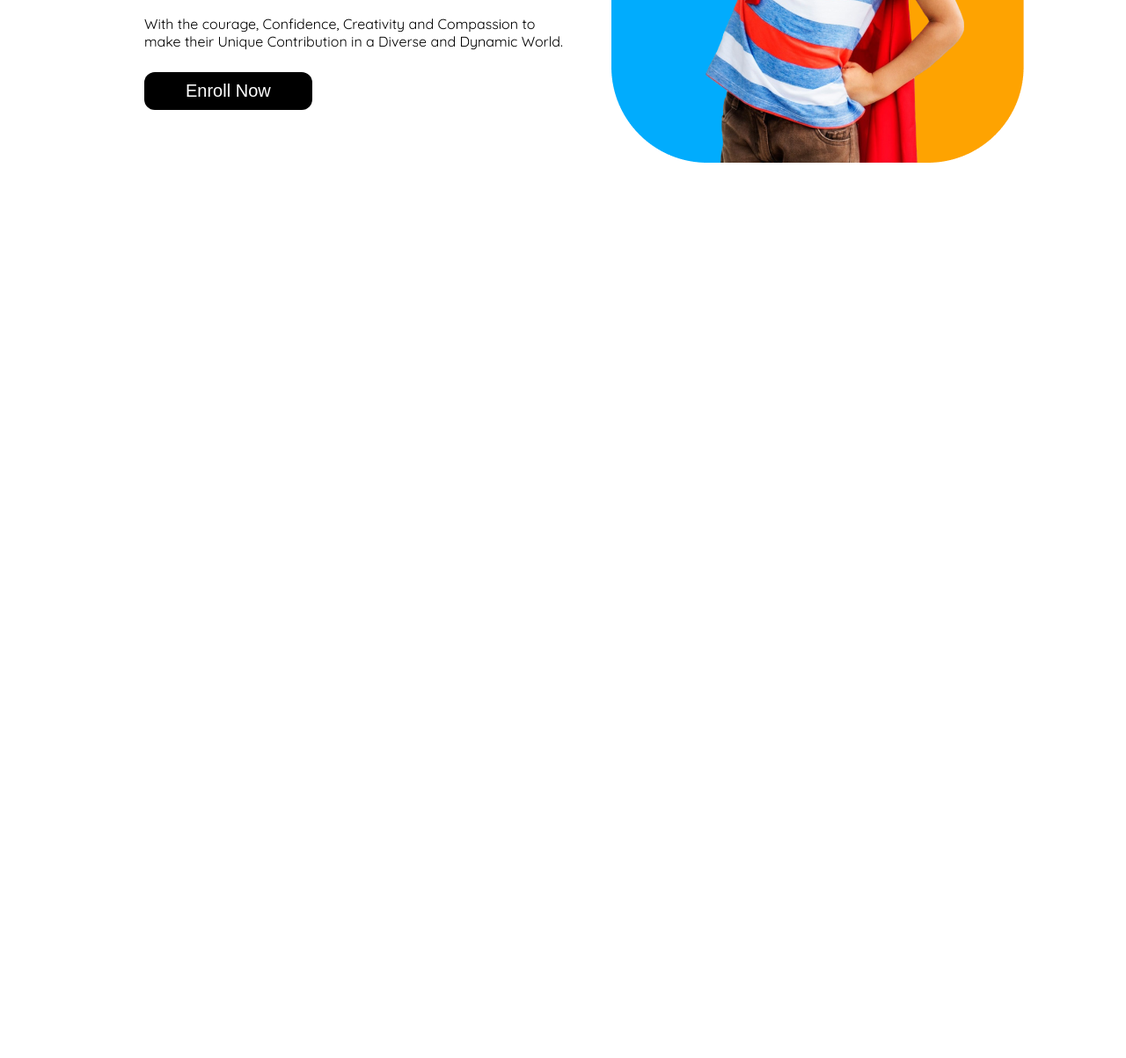
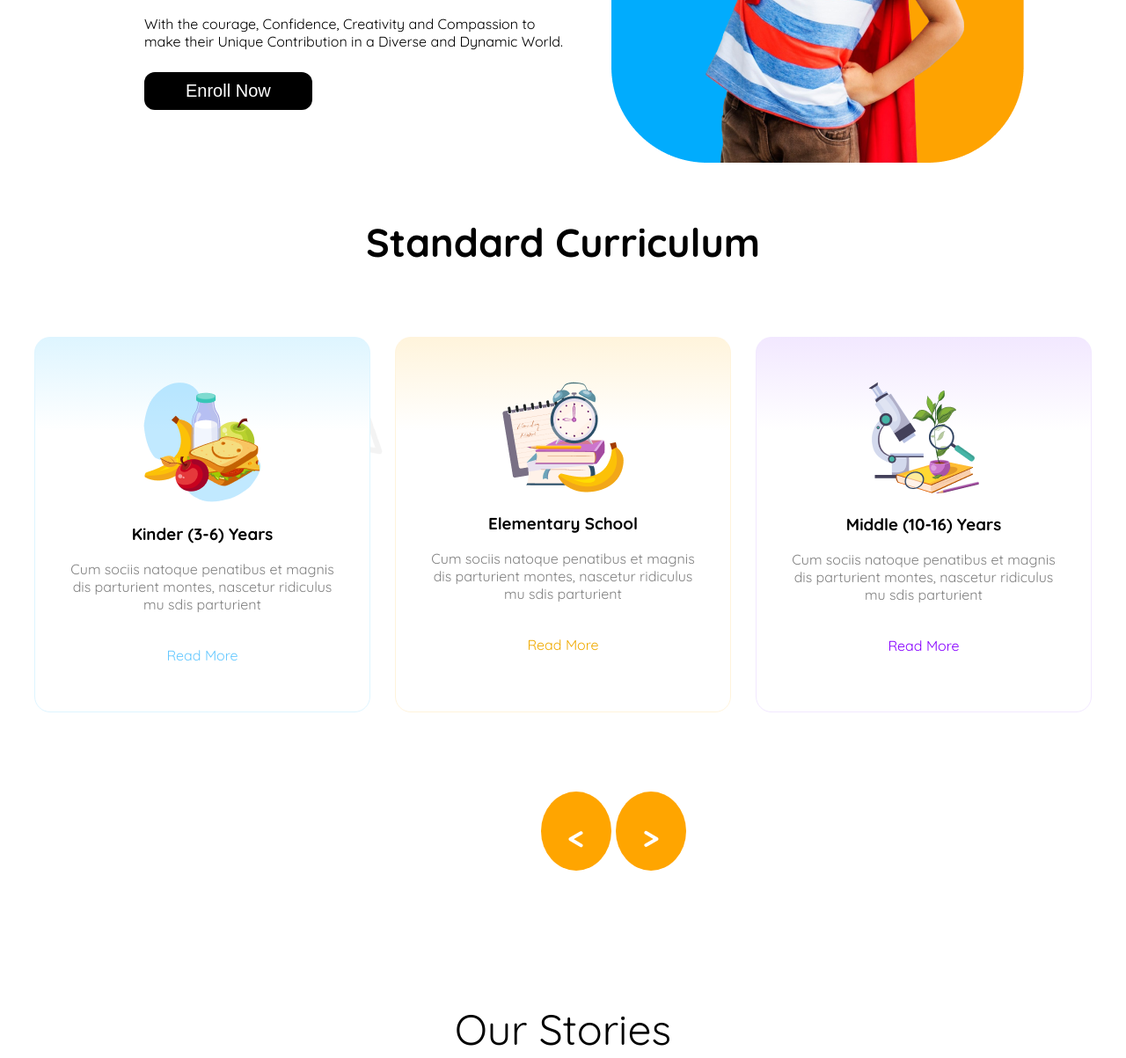
Before and after one commit to mdsihaburrahman/Assignment-2, a plain HTML site: page index.html in a window 1280 px wide. Shown: the part 500-1703 px from the top of the page at 88% size. Before the commit the page ends 800 px from the top, so only its background shows below. Drawn offline with Linux system fonts and the light colour scheme.

Commit message:
added a some story part

```diff
--- a/index.html
+++ b/index.html
@@ -34,16 +34,101 @@
         <div class="banner">
             <div class="banner-content">
                 <h1 class="banner-title"><span class="text-color-1 font-width">Empowering</span> <br>
-                    <span class="text-black font-width">students from small age</span>  <span class="text-color-2 font-width">towards vision</span></h1>
-                <p class="banner-description text-black">With the courage, Confidence, Creativity and Compassion to make their
+                    <span class="text-black font-width">students from small age</span> <span
+                        class="text-color-2 font-width">towards vision</span>
+                </h1>
+                <p class="banner-description text-black">With the courage, Confidence, Creativity and Compassion to make
+                    their
                     Unique Contribution in a
                     Diverse and Dynamic World.</p>
-                    <button class="btn-primary">Enroll Now</button>
+                <button class="btn-primary">Enroll Now</button>
 
             </div>
             <div class="hero-img"><img src="assets/hero-kids.png" alt=""></div>
         </div>
     </header>
+    <main>
+        <h1 class="standard-curriculum">Standard Curriculum</h1>
+        <section class="container">
+
+            <div class="box-1">
+                <img src="assets/kinder.png" alt="">
+                <h3>Kinder (3-6) Years</h3>
+                <p style="color: #808080; width: 400; font-size: 1rem;">Cum sociis natoque penatibus et magnis
+                    dis parturient montes, nascetur ridiculus
+                    mu sdis parturient</p>
+                <p class="read-1" style="margin-top: 38px;">Read More</p>
+            </div>
+
+            <div class="box-2">
+                <img src="assets/elementary.png" alt="">
+                <h3>Elementary School</h3>
+                <p style="color: #808080; width: 400; font-size: 1rem;">Cum sociis natoque penatibus et magnis
+                    dis parturient montes, nascetur ridiculus
+                    mu sdis parturient</p>
+                <p class="read-2" style="margin-top: 38px;">Read More</p>
+            </div>
+
+
+
+            <div class="box-3">
+                <img src="assets/middle.png" alt="">
+                <h3>Middle (10-16) Years</h3>
+                <p style="color: #808080; width: 400; font-size: 1rem;">Cum sociis natoque penatibus et magnis
+                    dis parturient montes, nascetur ridiculus
+                    mu sdis parturient</p>
+                <p class="read-3" style="margin-top: 38px;">Read More</p>
+            </div>
+
+        </section>
+        <div class="mathematics-sign">
+            <div class="greater-than">
+                <h2>&lt;</h2>
+            </div>
+            <div class="less-than">
+                <h2>&gt;</h2>
+            </div>
+
+        </div>
+
+
+        <section>
+            <div class="stories">
+                <div class="head">Our Stories</div>
+            </div>
+            <div class="div-1">
+                <img src="assets/story-1.png" alt="">
+                <h3>A fun toddler coloring training on
+                    classroom</h3>
+                <p>Beautiful branding for changes by Never Now in Australia.
+                    changes is a platform for open discussion in an inclusive and
+                    collaborative environment, providing the...</p>
+
+            </div>
+            <div class="div-2">
+                <div class="story-1">
+                    <img src="assets/story-2.png" alt="">
+                    <p>Find out if a school fits the
+                        family’s needs</p>
+                </div>
+                <div class="story-2">
+                    <img src="assets/story-3.png" alt="">
+                    <p>Summer math & literacy
+                        centres for kids</p>
+                </div>
+                <div class="story-3">
+                    <img src="assets/story-4.png" alt="">
+                    <p>Classroom management
+                        techniques for new tutors</p>
+                </div>
+                <div class="story-5">
+                    <img src="assets/story-5.png" alt="">
+                    <p>Conversation rhymes
+                        improve kids listening</p>
+                </div>
+            </div>
+        </section>
+    </main>
 </body>
 
 </html>
--- a/styles/style.css
+++ b/styles/style.css
@@ -152,3 +152,134 @@ main > section{
 
 
 }
+
+
+
+.standard-curriculum{
+  justify-content: center;
+  text-align: center;
+  color: #000000;
+  font-size: 2.8rem;
+  font-weight: 700px;
+  margin-top: 60px;
+  margin-bottom: 80px;
+}
+
+.container{
+  display: grid;
+  grid-template-columns: repeat(3, 3fr);
+  gap: 28px;
+  justify-content: center;
+  /* align-items: center; */
+  text-align: center;
+  background-image: url('../assets/bg.png');
+
+
+}
+
+.read-1{
+  color: #64C8FF;
+}
+.read-2{
+  color: #F0AA00;
+}
+.read-3{
+  color: #8700FF;
+}
+
+.box-1{
+  width: 300px;
+  height: 350px;
+  border: 1px solid #DEF5FF;
+  border-radius: 18px;
+  justify-content: center;
+  align-items: center;
+  padding: 50px 40px 25px 40px;
+  background-image: linear-gradient(to bottom, #DEF5FF, #FFFFFF, #FFFFFF, #FFFFFF, #FFFFFF);
+
+
+}
+
+.box-2{
+  width: 300px;
+  height: 350px;
+  border: 1px solid #FFF4DC;
+  border-radius: 18px;
+  justify-content: center;
+  align-items: center;
+  padding: 50px 40px 25px 40px;
+  background-image: linear-gradient(to bottom, #FFF4DC, #FFFFFF, #FFFFFF, #FFFFFF, #FFFFFF);
+}
+
+.box-3{
+  width: 300px;
+  height: 350px;
+  border: 1px solid #F2E8FF;
+  border-radius: 18px;
+  justify-content: center;
+  align-items: center;
+  padding: 50px 40px 25px 40px;
+  background-image: linear-gradient(to bottom, #F2E8FF, #FFFFFF, #FFFFFF, #FFFFFF, #FFFFFF);
+}
+
+
+.mathematics-sign{
+  display: flex;
+  margin-top: 80px;
+  margin-left: 550px;
+
+}
+.greater-than{
+  background-color: orange;
+  width: 80px;
+  height: 80px;
+  border-radius: 50%;
+  /* padding: 5px 10px 5px 10px; */
+  color: #FFFFFF;
+  font-size: 1.5rem;
+  text-align: center;
+  margin-left: 5px;
+  padding-bottom: 10px;
+  margin-top: 10px;
+  justify-content: center;
+}
+
+.less-than{
+  background-color: orange;
+  width: 80px;
+  height: 80px;
+  border-radius: 50%;
+  /* padding: 5px 10px 5px 10px; */
+  color: #FFFFFF;
+  font-size: 1.5rem;
+  text-align: center;
+  margin-left: 5px;
+  padding-bottom: 10px;
+  margin-top: 10px;
+  justify-content: center;
+
+}
+
+
+
+
+
+
+/* story section */
+
+.stories{
+  margin-top: 150px;
+}
+
+
+.head{
+  /* justify-content: center; */
+  text-align: center;
+  font-size: 3rem;
+  font-weight: 800px;
+  color:#000000 ;
+  /* width: 500px; */
+  margin-bottom: 80px;
+
+
+}
```
